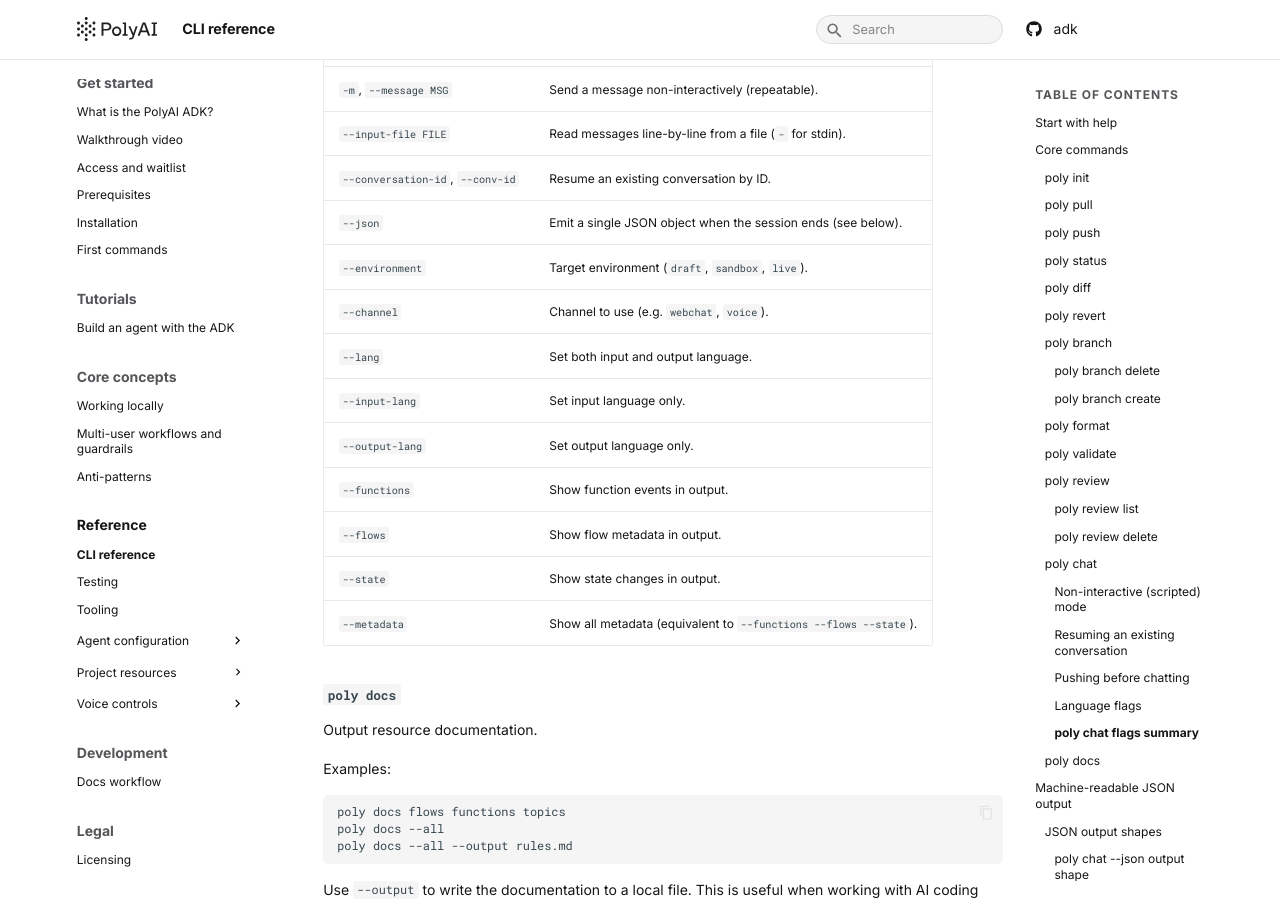
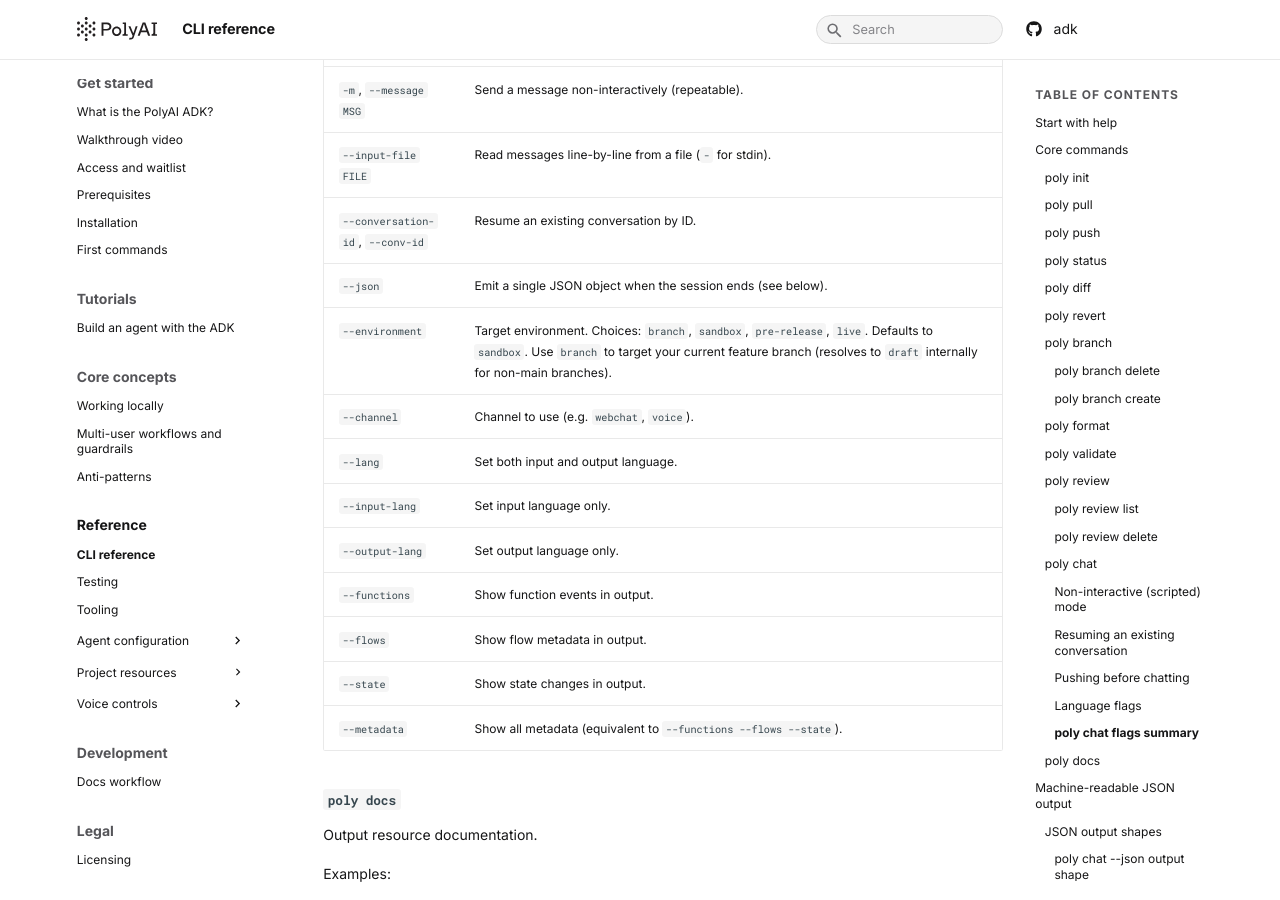
Before and after one commit to polyai/adk, an MkDocs documentation site: the page built from docs/docs/reference/cli.md, in a window 1280 px wide and 900 px high, scrolled down 5585 px. Built offline with MkDocs 1.6.1 and Material for MkDocs 9.7.7, drawn with Linux system fonts in a browser that asks for light colours.

Commit message:
docs: fix --environment choices for poly chat
`draft` is not a valid user-facing argument — the actual CLI choices are
`branch`, `sandbox`, `pre-release`, `live`. `draft` is an internal value
resolved from `branch` when the current branch is not main.

Co-Authored-By: Claude Sonnet 4.6 <noreply@anthropic.com>

```diff
--- a/docs/docs/reference/cli.md
+++ b/docs/docs/reference/cli.md
@@ -285,7 +285,7 @@ Use language flags to specify the expected input and output language when chatti
 | `--input-file FILE` | Read messages line-by-line from a file (`-` for stdin). |
 | `--conversation-id`, `--conv-id` | Resume an existing conversation by ID. |
 | `--json` | Emit a single JSON object when the session ends (see below). |
-| `--environment` | Target environment (`draft`, `sandbox`, `live`). |
+| `--environment` | Target environment. Choices: `branch`, `sandbox`, `pre-release`, `live`. Defaults to `sandbox`. Use `branch` to target your current feature branch (resolves to `draft` internally for non-main branches). |
 | `--channel` | Channel to use (e.g. `webchat`, `voice`). |
 | `--lang` | Set both input and output language. |
 | `--input-lang` | Set input language only. |
```
